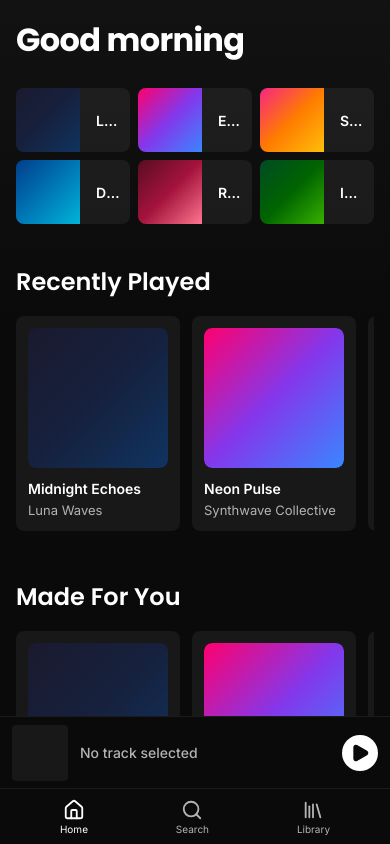
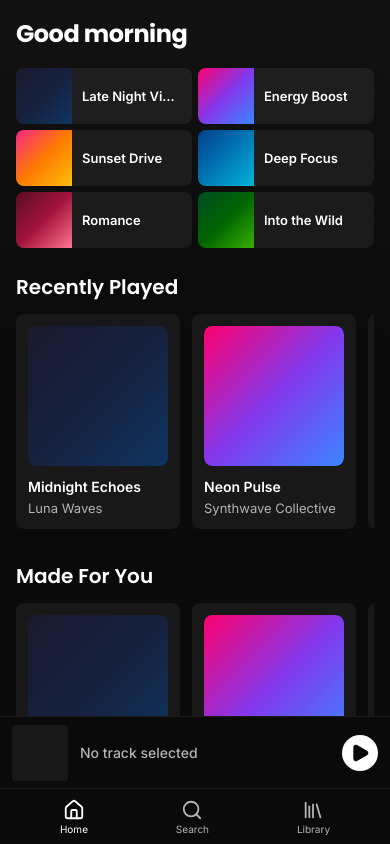
Before and after one commit to ShreeBohara/50-Days-of-Creative-Frontend, a React (Vite) app in the folder day-24-music-player-ui/: page / in a window 390 px wide. Built offline with nearby package versions, Linux system fonts and the light colour scheme.

Commit message:
day-24: responsive-views — mobile quick picks, stacked playlist header

```diff
--- a/day-24-music-player-ui/src/views/HomeView.css
+++ b/day-24-music-player-ui/src/views/HomeView.css
@@ -74,3 +74,40 @@
   scroll-snap-align: start;
   flex-shrink: 0;
 }
+
+/* ── Responsive ── */
+@media (max-width: 1024px) {
+  .quick-picks-grid {
+    grid-template-columns: repeat(2, 1fr);
+  }
+}
+
+@media (max-width: 768px) {
+  .home-greeting {
+    font-size: 1.5rem;
+    margin-bottom: 16px;
+  }
+  .quick-picks-grid {
+    grid-template-columns: 1fr 1fr;
+    gap: 6px;
+    margin-bottom: 24px;
+  }
+  .quick-pick-card {
+    height: 56px;
+  }
+  .quick-pick-art {
+    width: 56px;
+    height: 56px;
+  }
+  .quick-pick-title {
+    font-size: 0.8125rem;
+    padding: 0 10px;
+  }
+  .home-section {
+    margin-bottom: 24px;
+  }
+  .home-section-title {
+    font-size: 1.25rem;
+    margin-bottom: 12px;
+  }
+}
--- a/day-24-music-player-ui/src/views/PlaylistView.css
+++ b/day-24-music-player-ui/src/views/PlaylistView.css
@@ -119,3 +119,43 @@
 .track-col-duration {
   text-align: right;
 }
+
+/* ── Responsive ── */
+@media (max-width: 768px) {
+  .playlist-view {
+    margin: -16px;
+  }
+  .playlist-header {
+    padding: 60px 16px 24px;
+  }
+  .playlist-header-content {
+    flex-direction: column;
+    align-items: flex-start;
+    gap: 16px;
+  }
+  .playlist-header-art {
+    width: 140px;
+    height: 140px;
+  }
+  .playlist-title {
+    font-size: 1.75rem;
+  }
+  .playlist-actions {
+    padding: 16px;
+  }
+  .playlist-track-list {
+    padding: 0 12px;
+  }
+  .track-list-header {
+    grid-template-columns: 32px 1fr 80px;
+  }
+  .track-col-album {
+    display: none;
+  }
+  .track-row {
+    grid-template-columns: 32px 1fr 80px;
+  }
+  .track-album-name {
+    display: none;
+  }
+}
```
